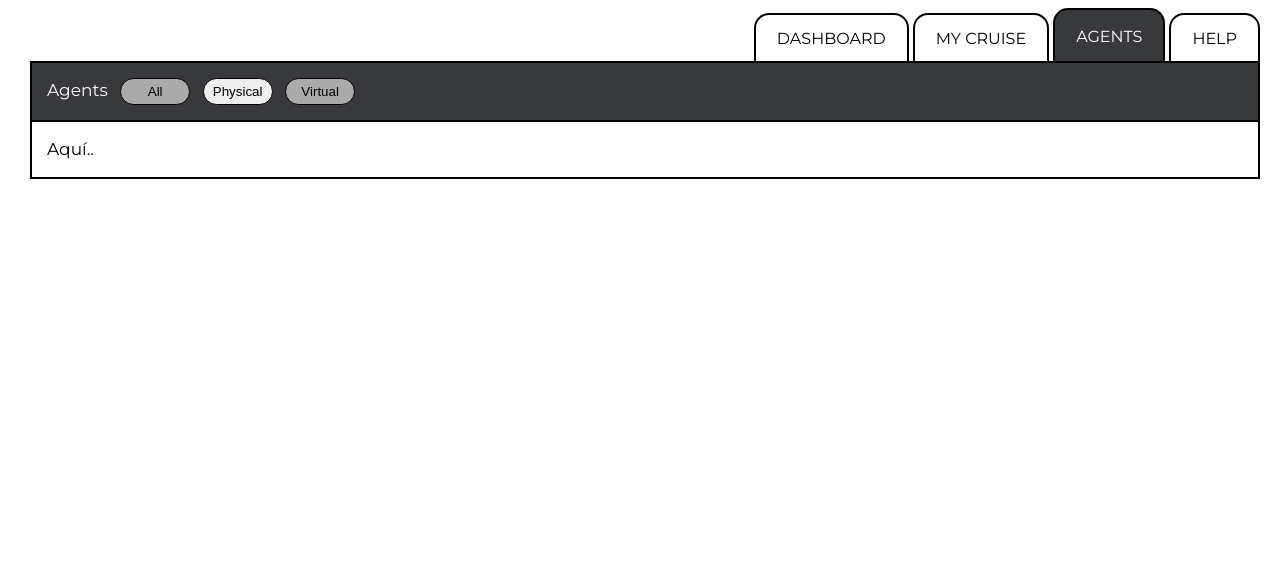
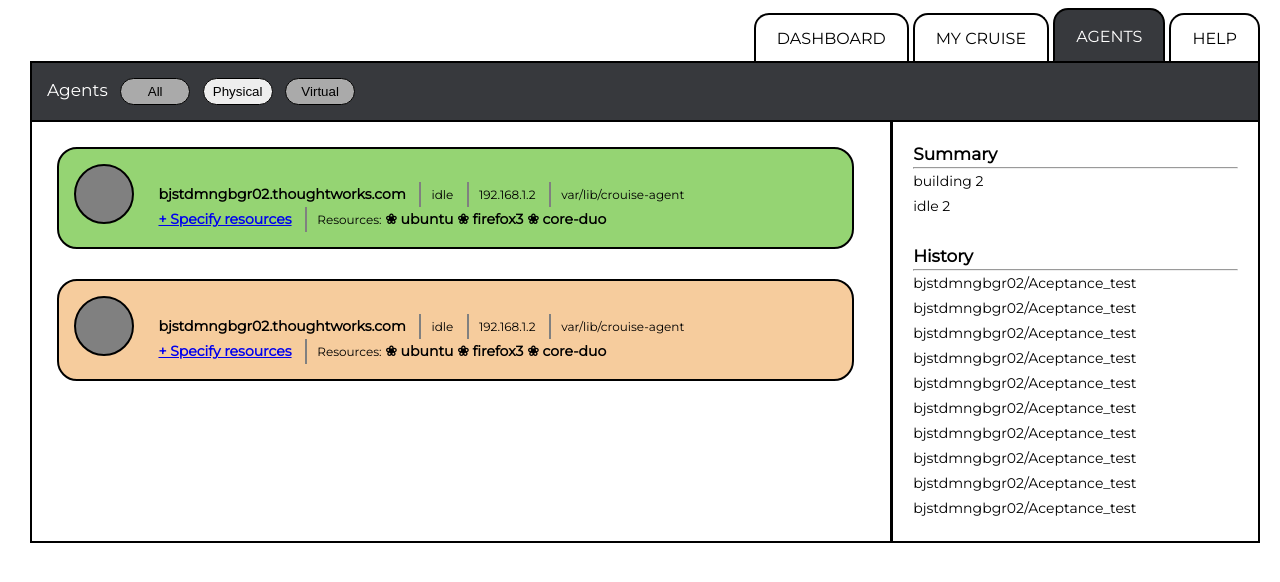
Before and after one commit to xynth14/Reto1-Portafolio, a plain HTML site: page index.html in a window 1280 px wide. Shown: the part 92-674 px from the top of the page. Drawn offline with Linux system fonts and the light colour scheme; a web font is replaced by a local one.

Commit message:
Otro commit de diseño

```diff
--- a/assets/css/style.css
+++ b/assets/css/style.css
@@ -108,5 +108,60 @@ h1 span {
   background: #eee;
 }
 p{
+  font-size: 14px;
+}
+#sumary_history{
+  float:right;
+  width: 30%;
+  border-left: solid;
+  padding: 20px;
+}
+
+.resources-idle{
+  float:left;
+  width: 65%;
+  border: 2px solid #000;
+  border-radius: 20px 20px ;
+  margin: 25px 25px 5px ;
   padding: 15px;
+  display: inline-block;
+  background-color: #95D473;
 }
+
+.resources-building{
+  float:left;
+  width: 65%;
+  border: 2px solid #000;
+  border-radius: 20px 20px ;
+  margin: 25px 25px 5px;
+  padding: 15px;
+  display: inline-block;
+  background-color: #F6CC9D;
+}
+
+.circle{
+  width: 60px;
+  height: 60px;
+  border: 2px solid #000;
+  border-radius: 30px 30px ;
+  background-color: grey;
+  display: inline-block;
+}
+
+.contenido{
+    display: inline-block;
+}
+
+.contenido-lineas{
+  font-size: 14px;
+  font-weight: bold;
+  padding-left: 20px;
+}
+.cont-resources{
+  display: inline-block;
+  border-left: 2px solid grey;
+  font-size: 12px;
+  padding-left: 10px;
+  font-weight: normal;
+  margin-left: 10px;
+}
--- a/index.html
+++ b/index.html
@@ -3,12 +3,7 @@
 <head>
   <meta charset="UTF-8">
   <title>Thoughtworks</title>
-
-
-
-      <link rel="stylesheet" href="assets/css/style.css">
-
-
+        <link rel="stylesheet" href="assets/css/style.css">
 </head>
 
 <body>
@@ -28,12 +23,68 @@
         <label for="tab3" role="tab" aria-selected="false" aria-controls="panel3" tabindex="0">Agents</label>
         <div id="tab-content3" class="tab-content" role="tabpanel" aria-labelledby="specification" aria-hidden="true">
         	<div class="cab">Agents
-				<button class="btnAgents">All</button>
-				<button class="btnAgents check">Physical</button>
-				<button class="btnAgents">Virtual</button>
+      				<button class="btnAgents">All</button>
+      				<button class="btnAgents check">Physical</button>
+      				<button class="btnAgents">Virtual</button>
         	</div>
-          <p>Aquí..</p>
+          <div id= "sumary_history">
+              <h4>Summary</h4>
+              <hr>
+              <p>building   2</p>
+              <p>idle       2</p><br>
+              <h4>History</h4>
+              <hr>
+              <p>bjstdmngbgr02/Aceptance_test</p>
+              <p>bjstdmngbgr02/Aceptance_test</p>
+              <p>bjstdmngbgr02/Aceptance_test</p>
+              <p>bjstdmngbgr02/Aceptance_test</p>
+              <p>bjstdmngbgr02/Aceptance_test</p>
+              <p>bjstdmngbgr02/Aceptance_test</p>
+              <p>bjstdmngbgr02/Aceptance_test</p>
+              <p>bjstdmngbgr02/Aceptance_test</p>
+              <p>bjstdmngbgr02/Aceptance_test</p>
+              <p>bjstdmngbgr02/Aceptance_test</p>
+
+          </div>
+          <div class= "resources-idle">
+              <div class = "circle"></div>
+              <div class = "contenido">
+                <div class = "contenido-lineas">
+                    <span class = "">bjstdmngbgr02.thoughtworks.com </span>
+                    <span class = "cont-resources">idle </span>
+                    <span class = "cont-resources">192.168.1.2 </span>
+                    <span class = "cont-resources">var/lib/crouise-agent </span>
+                </div>
+                <div class = "contenido-lineas">
+                    <a href="#">+ Specify resources</a>
+                    <span class = "cont-resources">Resources:</span>
+                    <span class = "">&#x2740; ubuntu </span>
+                    <span class = "">&#x2740; firefox3 </span>
+                    <span class = "">&#x2740; core-duo </span>
+                </div>
+              </div>
+          </div>
+          <div class= "resources-building">
+              <div class = "circle"></div>
+              <div class = "contenido">
+                <div class = "contenido-lineas">
+                    <span class = "">bjstdmngbgr02.thoughtworks.com </span>
+                    <span class = "cont-resources">idle </span>
+                    <span class = "cont-resources">192.168.1.2 </span>
+                    <span class = "cont-resources">var/lib/crouise-agent </span>
+                </div>
+                <div class = "contenido-lineas">
+                    <a href="#">+ Specify resources</a>
+                    <span class = "cont-resources">Resources:</span>
+                    <span class = "">&#x2740; ubuntu </span>
+                    <span class = "">&#x2740; firefox3 </span>
+                    <span class = "">&#x2740; core-duo </span>
+                </div>
+              </div>
+          </div>
+
         </div>
+
     </li>
 
     <li>
```
